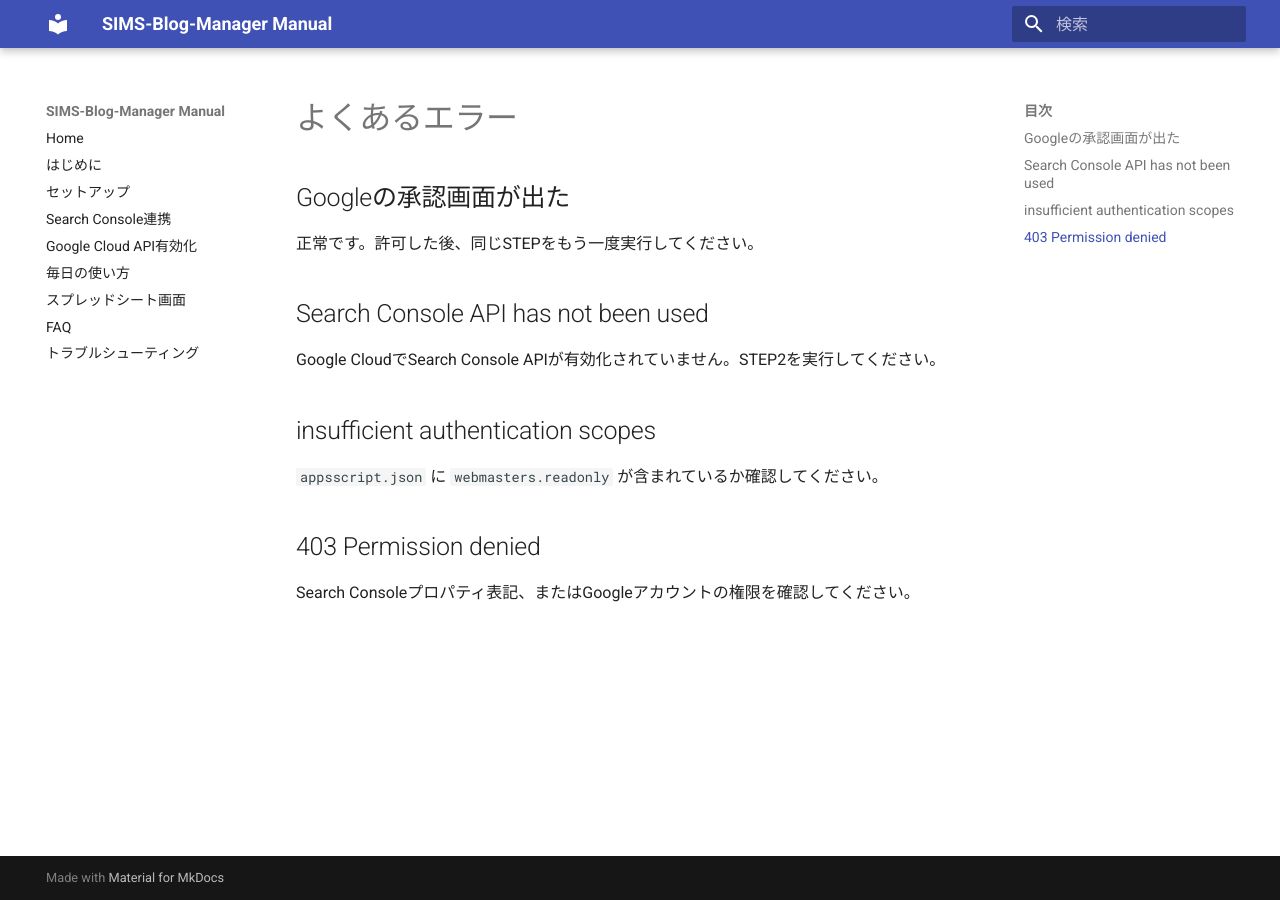
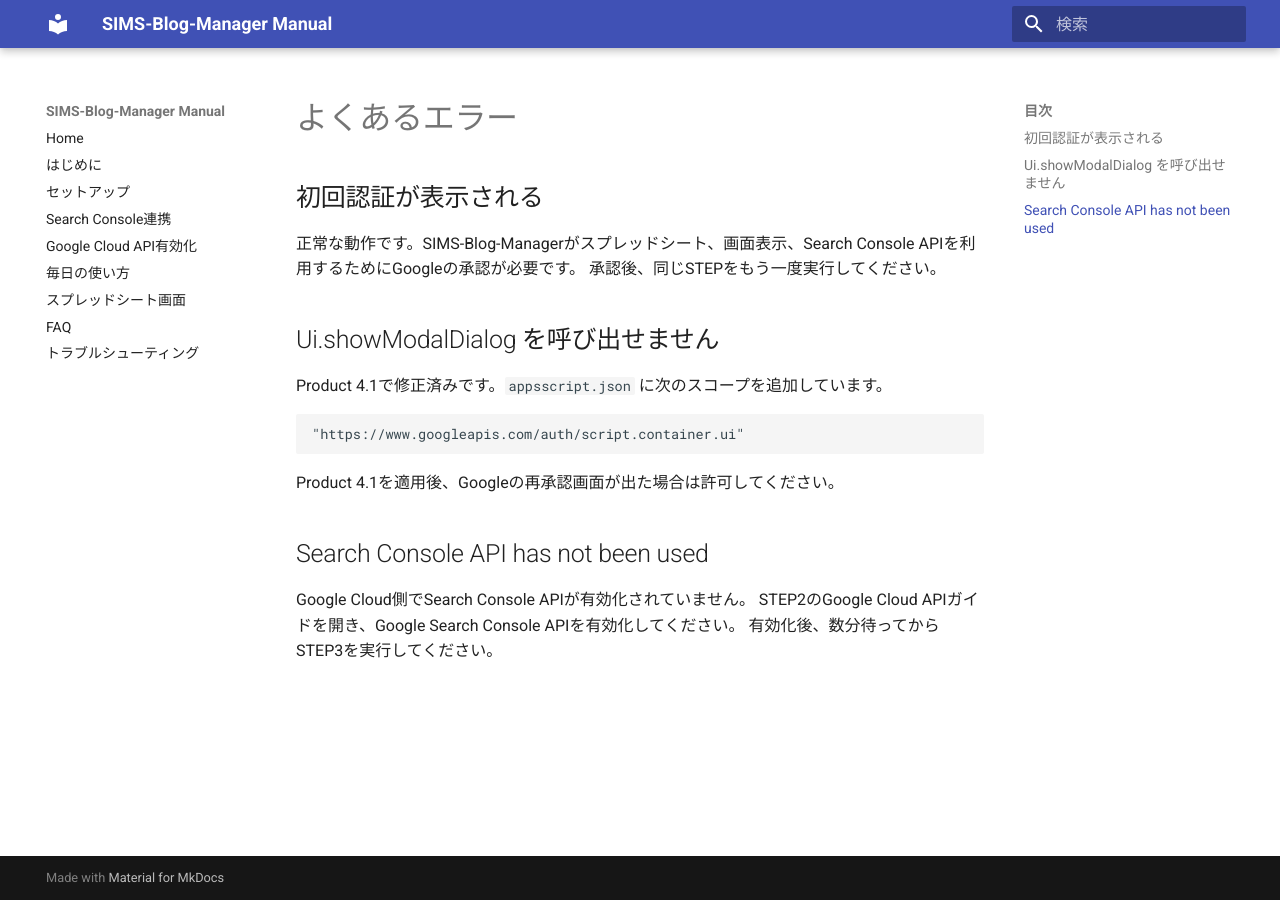
Before and after one commit to simstools55-ops/SIMS-Blog-Manager, an MkDocs documentation site: the page built from docs/troubleshooting/common-errors.md, in a window 1280 px wide. Built offline with MkDocs 1.6.1 and Material for MkDocs 9.7.7, drawn with Linux system fonts in a browser that asks for light colours.

````diff
--- a/docs/troubleshooting/common-errors.md
+++ b/docs/troubleshooting/common-errors.md
@@ -1,17 +1,22 @@
 # よくあるエラー
 
-## Googleの承認画面が出た
+## 初回認証が表示される
 
-正常です。許可した後、同じSTEPをもう一度実行してください。
+正常な動作です。SIMS-Blog-Managerがスプレッドシート、画面表示、Search Console APIを利用するためにGoogleの承認が必要です。
+承認後、同じSTEPをもう一度実行してください。
+
+## Ui.showModalDialog を呼び出せません
+
+Product 4.1で修正済みです。`appsscript.json` に次のスコープを追加しています。
+
+```json
+"https://www.googleapis.com/auth/script.container.ui"
+```
+
+Product 4.1を適用後、Googleの再承認画面が出た場合は許可してください。
 
 ## Search Console API has not been used
 
-Google CloudでSearch Console APIが有効化されていません。STEP2を実行してください。
-
-## insufficient authentication scopes
-
-`appsscript.json` に `webmasters.readonly` が含まれているか確認してください。
-
-## 403 Permission denied
-
-Search Consoleプロパティ表記、またはGoogleアカウントの権限を確認してください。
+Google Cloud側でSearch Console APIが有効化されていません。
+STEP2のGoogle Cloud APIガイドを開き、Google Search Console APIを有効化してください。
+有効化後、数分待ってからSTEP3を実行してください。
````
Also changed, not shown: CHANGELOG.md (+11 -8 lines), README.md (+14 -26 lines), product/PRODUCT_SPEC.md (+1 -1 lines), product/RELEASE_NOTES.md (+2 -2 lines), 3 other files.
